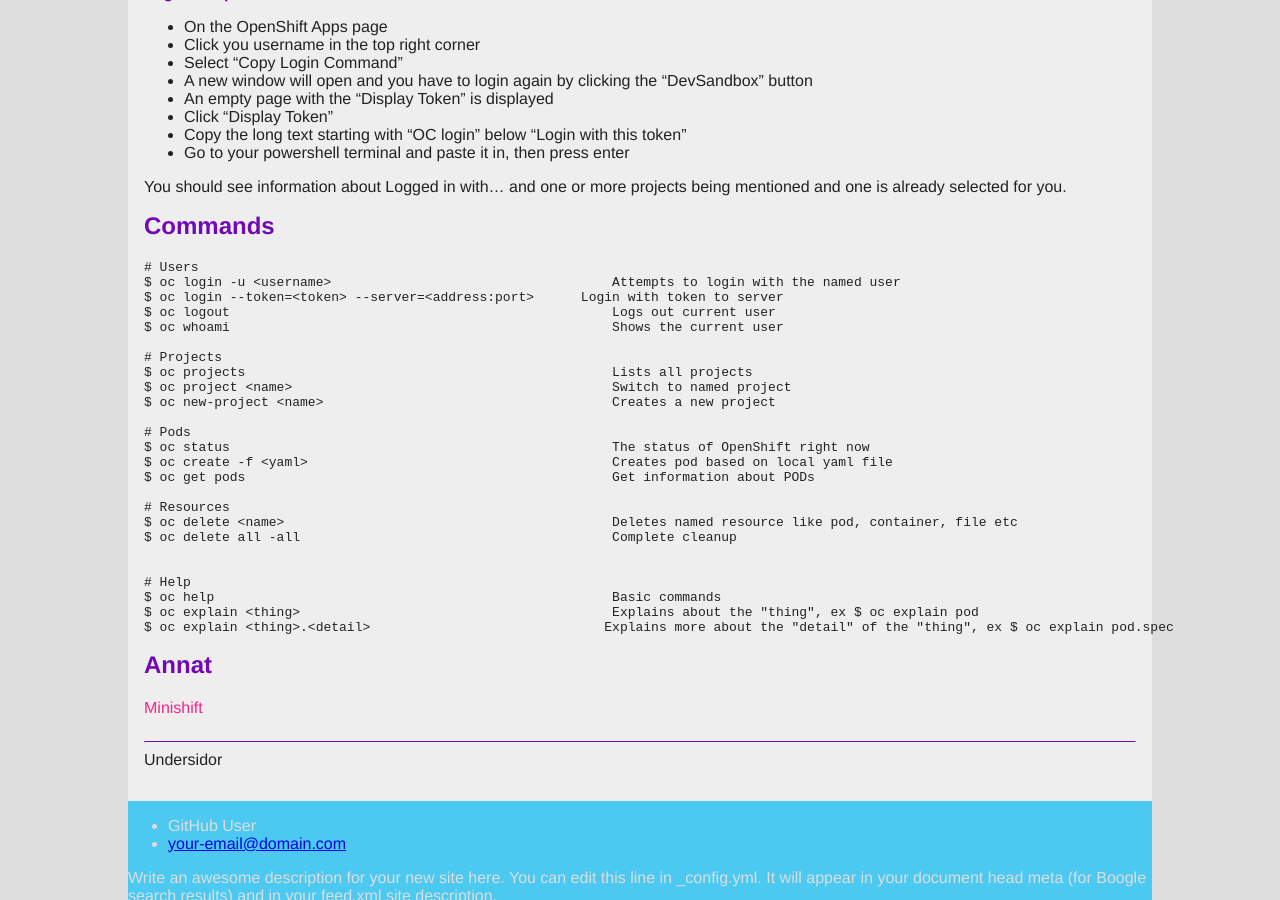
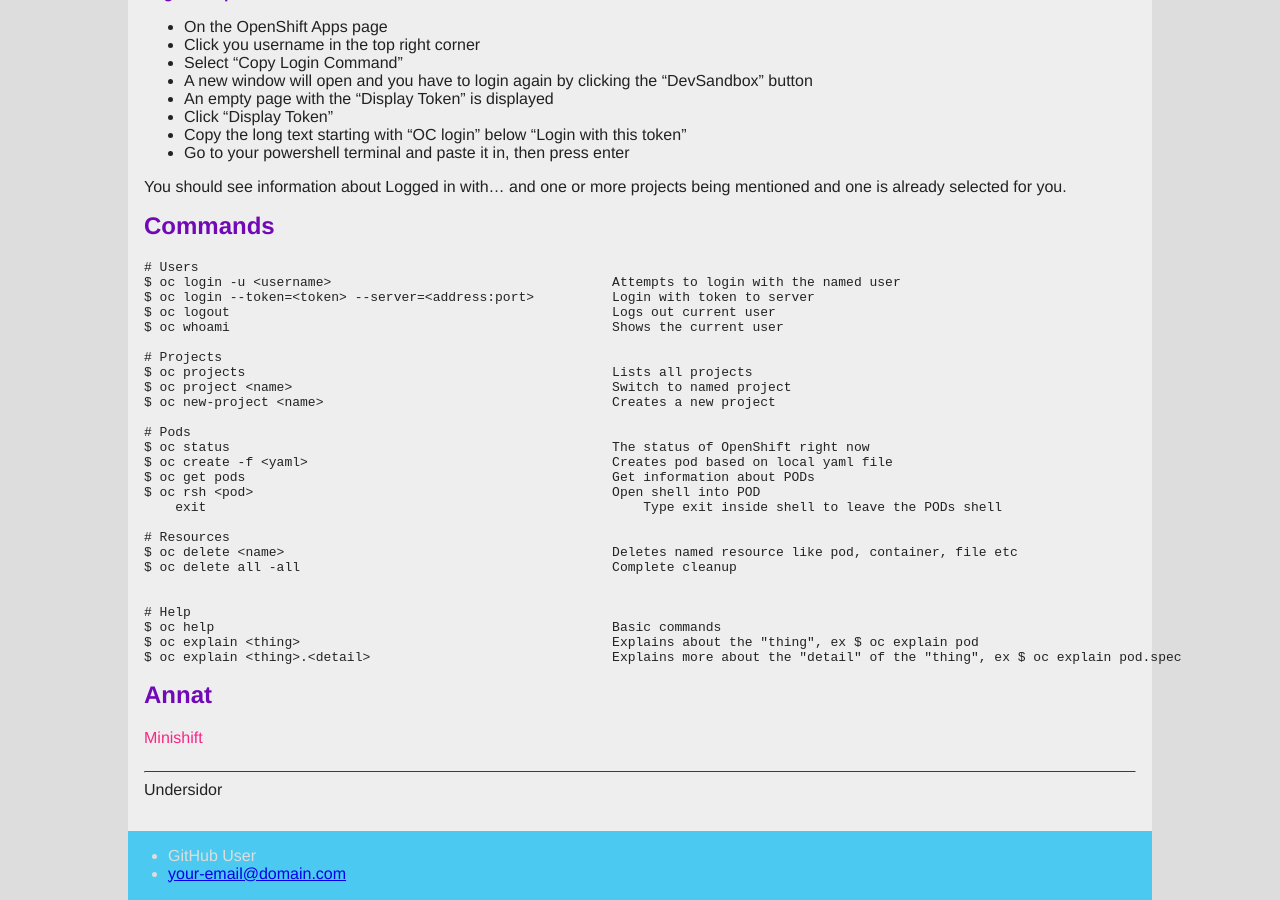
Before and after one commit to viking-cat/dokument, a Jekyll site: the page built from _pages/utveckling/openshift.md, in a window 1280 px wide and 900 px high, scrolled down 902 px. Built offline with Jekyll 4.4.1, drawn with Linux system fonts in a browser that asks for light colours.

Commit message:
Update openshift.md

```diff
--- a/_pages/utveckling/openshift.md
+++ b/_pages/utveckling/openshift.md
@@ -56,7 +56,7 @@
 <pre>
 # Users
 $ oc login -u &#60;username&#62;                                    Attempts to login with the named user
-$ oc login --token=&#60;token&#62; --server=&#60;address:port&#62;      Login with token to server
+$ oc login --token=&#60;token&#62; --server=&#60;address:port&#62;          Login with token to server
 $ oc logout                                                 Logs out current user
 $ oc whoami                                                 Shows the current user
 
@@ -69,6 +69,8 @@
 $ oc status                                                 The status of OpenShift right now
 $ oc create -f &#60;yaml&#62;                                       Creates pod based on local yaml file
 $ oc get pods                                               Get information about PODs
+$ oc rsh &#60;pod&#62;                                              Open shell into POD
+    exit                                                        Type exit inside shell to leave the PODs shell
 
 # Resources
 $ oc delete &#60;name&#62;                                          Deletes named resource like pod, container, file etc
@@ -78,7 +80,7 @@
 # Help
 $ oc help                                                   Basic commands
 $ oc explain &#60;thing&#62;                                        Explains about the "thing", ex $ oc explain pod
-$ oc explain &#60;thing&#62;.&#60;detail&#62;                              Explains more about the "detail" of the "thing", ex $ oc explain pod.spec
+$ oc explain &#60;thing&#62;.&#60;detail&#62;                               Explains more about the "detail" of the "thing", ex $ oc explain pod.spec
 </pre>
 
 # Annat
```
